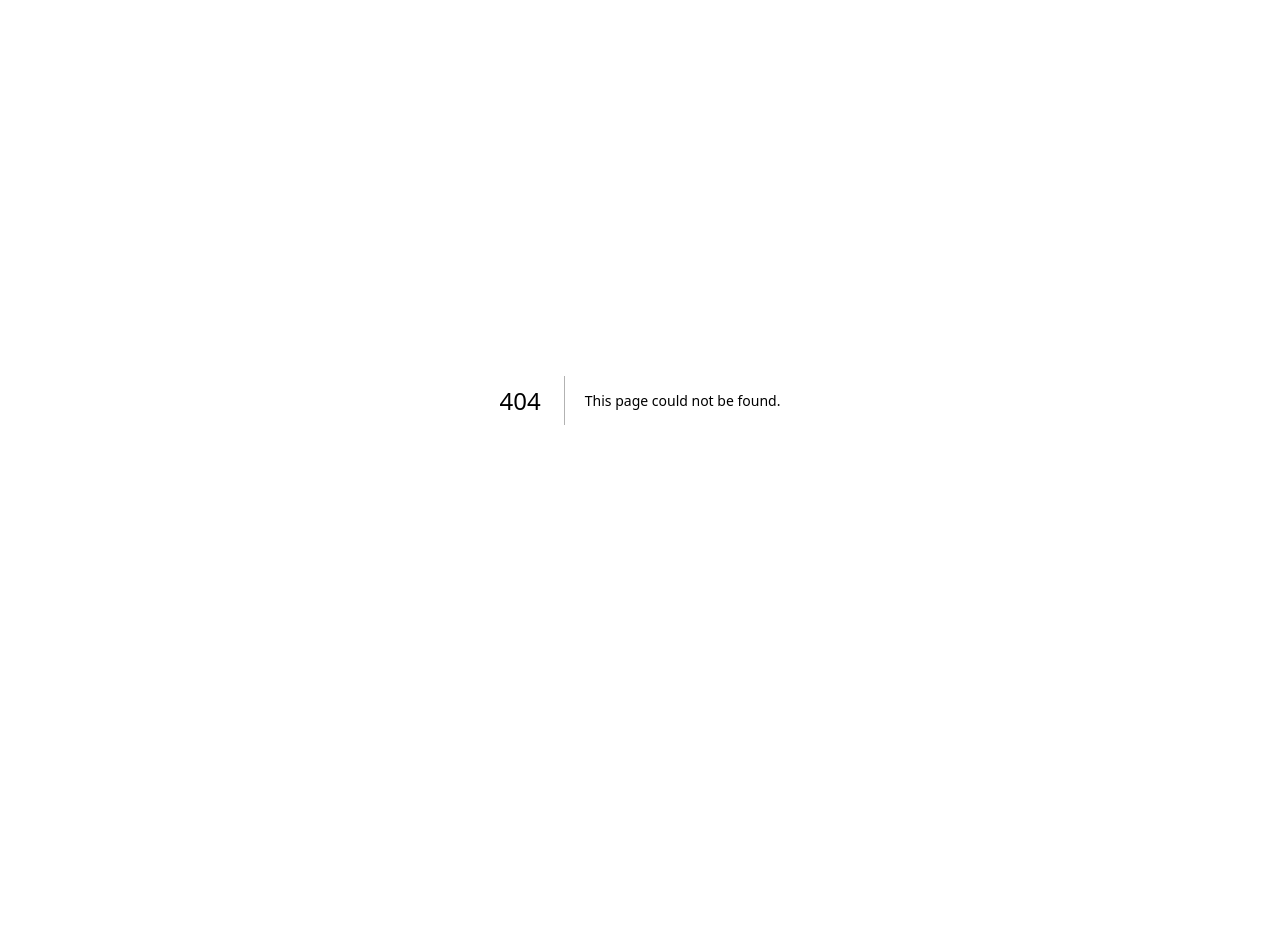
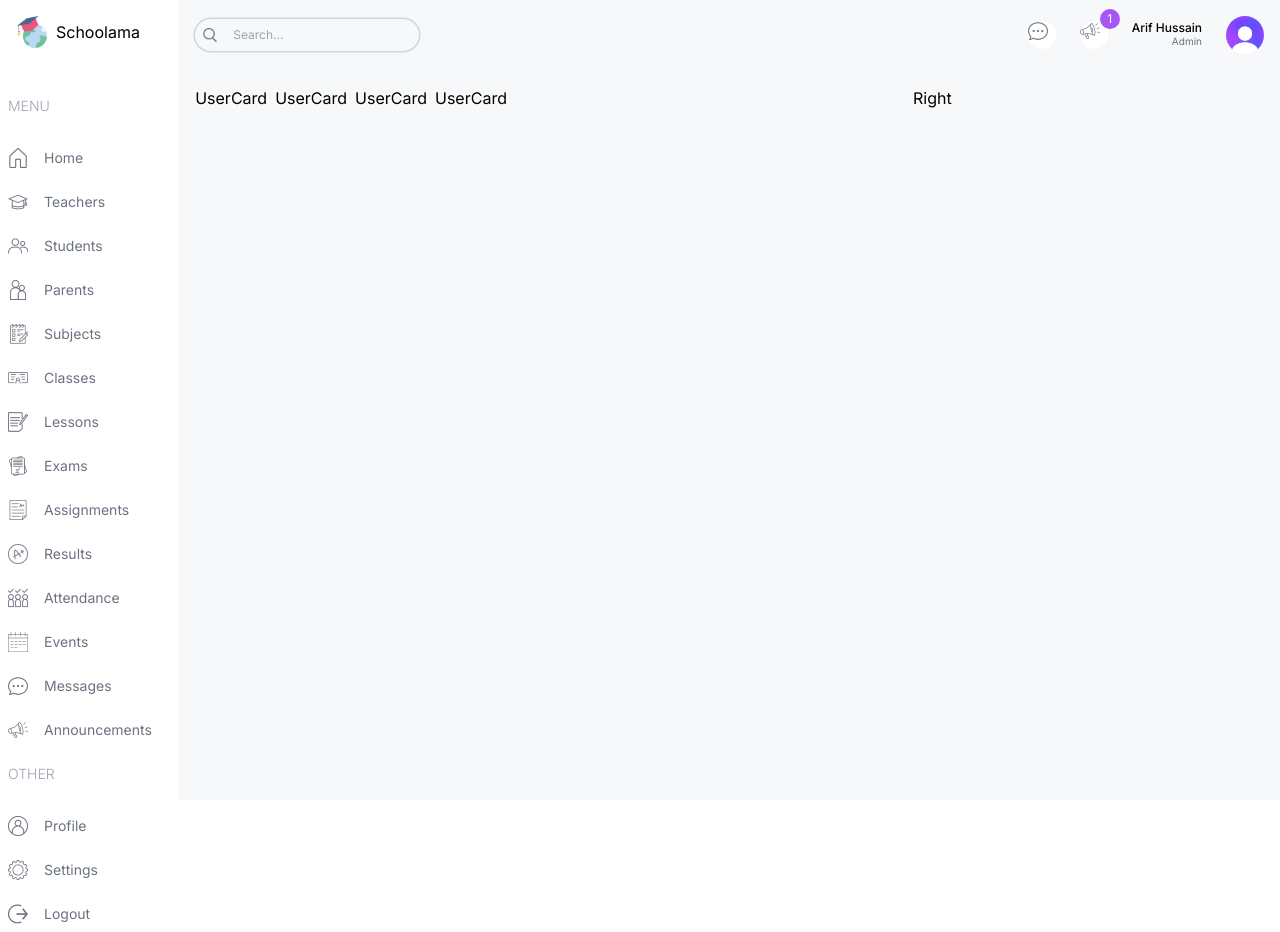
Before and after one commit to rahimiarifhussain/next-dashboard-ui, a Next.js app: page /admin in a window 1280 px wide. Before the commit this address had no page. Before the commit the page ends 800 px from the top, so only its background shows below. Built offline with nearby package versions, Linux system fonts and the light colour scheme.

Commit message:
make master pages

```diff
--- /dev/null
+++ b/src/app/(dashboard)/admin/page.tsx
@@ -0,0 +1,24 @@
+import UserCard from "@/components/UserCard"
+import React from 'react'
+
+const Page = () => {
+  return (
+    <div className="p-4 flex flex-col gap-4 md:flex-row">
+      {/* LEFT  */}
+      <div className="w-full lg:w-2/3">
+        {/* UserCard */}
+        <div className="flex gap-2">
+          <UserCard  type="student"/>
+          <UserCard  type="teacher"/>
+          <UserCard  type="parent"/>
+          <UserCard  type="staff"/>
+        </div>
+      </div>
+
+      {/* Right */}
+      <div className=" w-full lg:w-1/3">Right</div>
+    </div>
+  );
+}
+
+export default Page
--- /dev/null
+++ b/src/app/(dashboard)/layout.tsx
@@ -0,0 +1,31 @@
+
+import Image from "next/image";
+import Link from "next/link";
+import React from 'react'
+import Menu from "../../components/Menu"
+import Navbar from "../../components/Navbar"
+import Page from "./admin/page";
+
+export default function Dashboardlayout({
+  children,
+}: Readonly<{
+  children: React.ReactNode;
+}>) {
+  return (
+    <div className="h-screen flex">
+      {/* Left  */}
+      <div className="w-[14%] md:w-[8%] lg:w-[16%] xl:w-[14%] ">
+        <Link href="/" className="flex items-center p-4 lg:justify-start gap-2">
+          <Image src="/logo.png" alt="logo" width={32} height={32} />
+          <span className="hidden lg:block">Schoolama </span>
+        </Link>
+        <Menu />
+      </div>
+
+      <div className="w-[86%] md:w-[92%] lg:w-[84%] xl:w-[86%] bg-[#F7F8FA] overflow-scroll ">
+        <Navbar />
+        <Page />
+      </div>
+    </div>
+  );
+}
--- /dev/null
+++ b/src/app/(dashboard)/parent/page.tsx
@@ -0,0 +1,9 @@
+import React from 'react'
+
+const Page = () => {
+  return (
+    <div>Parent pages</div>
+  )
+}
+
+export default Page
--- /dev/null
+++ b/src/app/(dashboard)/student/page.tsx
@@ -0,0 +1,9 @@
+import React from 'react'
+
+const Page = () => {
+  return (
+    <div>Student Pages</div>
+  )
+}
+
+export default Page
--- /dev/null
+++ b/src/app/(dashboard)/teacher/page.tsx
@@ -0,0 +1,9 @@
+import React from 'react'
+
+const Page = () => {
+  return (
+    <div>Teacher Pages</div>
+  )
+}
+
+export default Page
--- /dev/null
+++ b/src/app/sign-in/page.tsx
@@ -0,0 +1,9 @@
+import React from 'react'
+
+const page = () => {
+  return (
+    <div>page</div>
+  )
+}
+
+export default page
--- a/src/components/Menu.tsx
+++ b/src/components/Menu.tsx
@@ -1,3 +1,6 @@
+import Image from "next/image";
+import Link from "next/link";
+
 const menuItems = [
   {
     title: "MENU",
@@ -112,3 +115,31 @@
     ],
   },
 ];
+
+const Menu = () => {
+  return (
+    <div className="mt-4 ml-2 text-sm">
+      {menuItems.map((i) => (
+        <div className="flex flex-col gap-2" key={i.title}>
+          <span className="hidden lg:block text-gray-400 font-light my-4">
+            {i.title}
+          </span>
+          {i.items.map((item) => (
+            <Link
+              href={item.href}
+              key={item.label}
+              className="
+            flex items-center justify-center lg:justify-start gap-4  text-gray-500 py-2
+             "
+            >
+              <Image src={item.icon} alt="image" width={20} height={20} />
+              <span className="hidden lg:block">{item.label}</span>
+            </Link>
+          ))}
+        </div>
+      ))}
+    </div>
+  );
+}
+
+export default Menu;
--- /dev/null
+++ b/src/components/Navbar.jsx
@@ -0,0 +1,37 @@
+import Image from "next/image"
+import React from 'react'
+
+const Navbar = () => {
+  return (
+    <div className="flex items-center justify-between p-4">
+      {/* SEARCH BAR */}
+          <div className="hidden md:flex items-center gap-2 text-xs rounded-full ring-[1.5px] ring-gray-300 px-2 ">
+        <Image src="/search.png" alt="serach" width={14} height={14} />
+        <input type="text" placeholder="Search..." className="w-[200px] p-2 bg-transparent outline-none " />
+      </div>
+      {/* ICONS AND USER */}
+      <div className=" flex items-center gap-6 justify-end w-full">
+        <div className="bg-white rounded-full w-7 h-7 items-center justify-center cursor-pointer    ">
+          <Image src="/message.png" alt="" width={20} height={20} />
+        </div>
+        <div className="bg-white rounded-full w-7 h-7 items-center justify-center cursor-pointer relative   ">
+          <Image src="/announcement.png" alt="" width={20} height={20} />
+          <div className="absolute -top-3 -right-3 w-5 h-5 flex items-center justify-center bg-purple-500 text-white rounded-full text-xs">1</div>
+        </div>
+        <div className="flex flex-col">
+          <span className="text-xs leading-3 font-medium ">Arif Hussain</span>
+          <span className="text-[10px] text-gray-500 text-right">Admin</span>
+        </div>
+        <Image
+          src="/avatar.png"
+          alt="avatar"
+          width={38}
+          height={38}
+          className="rounded-full"
+        />
+      </div>
+    </div>
+  );
+}
+
+export default Navbar
--- /dev/null
+++ b/src/components/UserCard.tsx
@@ -0,0 +1,9 @@
+import React from 'react'
+
+const UserCard = ({type}:{type:string}) => {
+  return (
+    <div className="">UserCard</div>
+  )
+}
+
+export default UserCard
```
